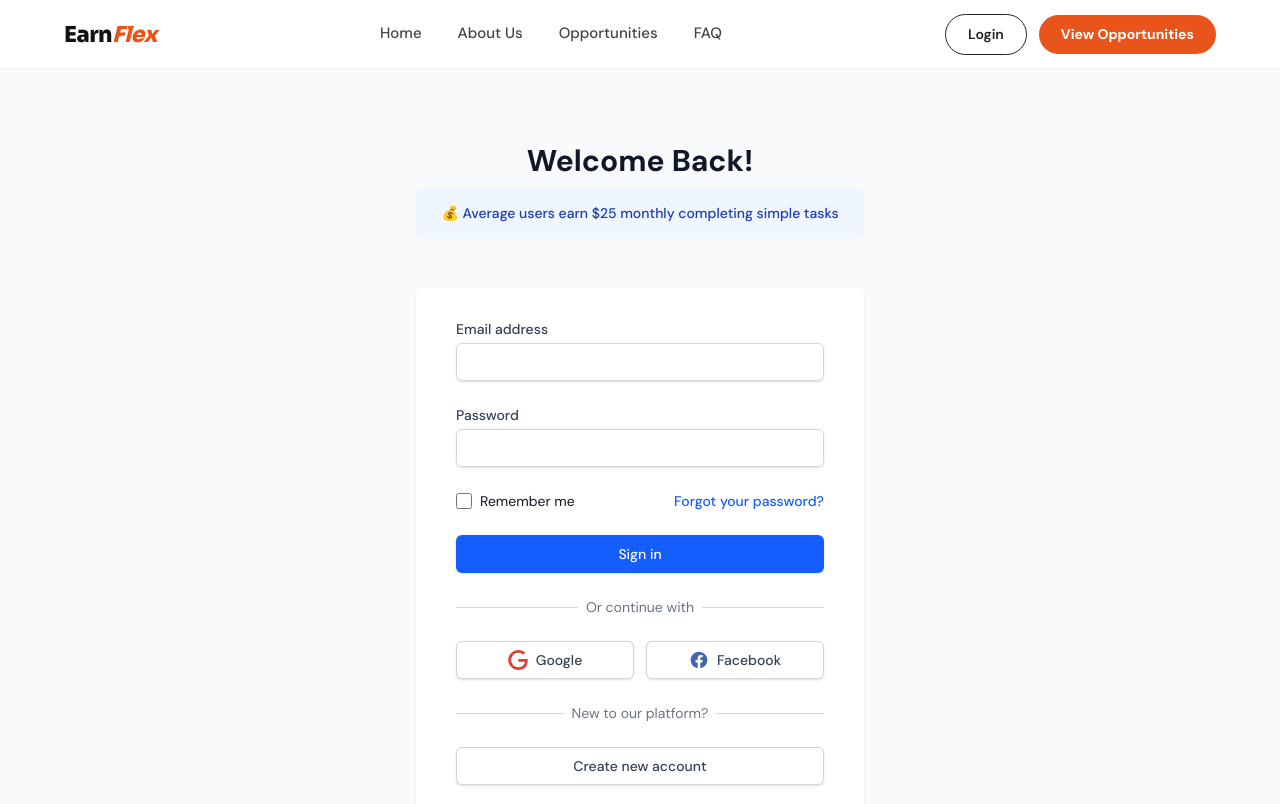
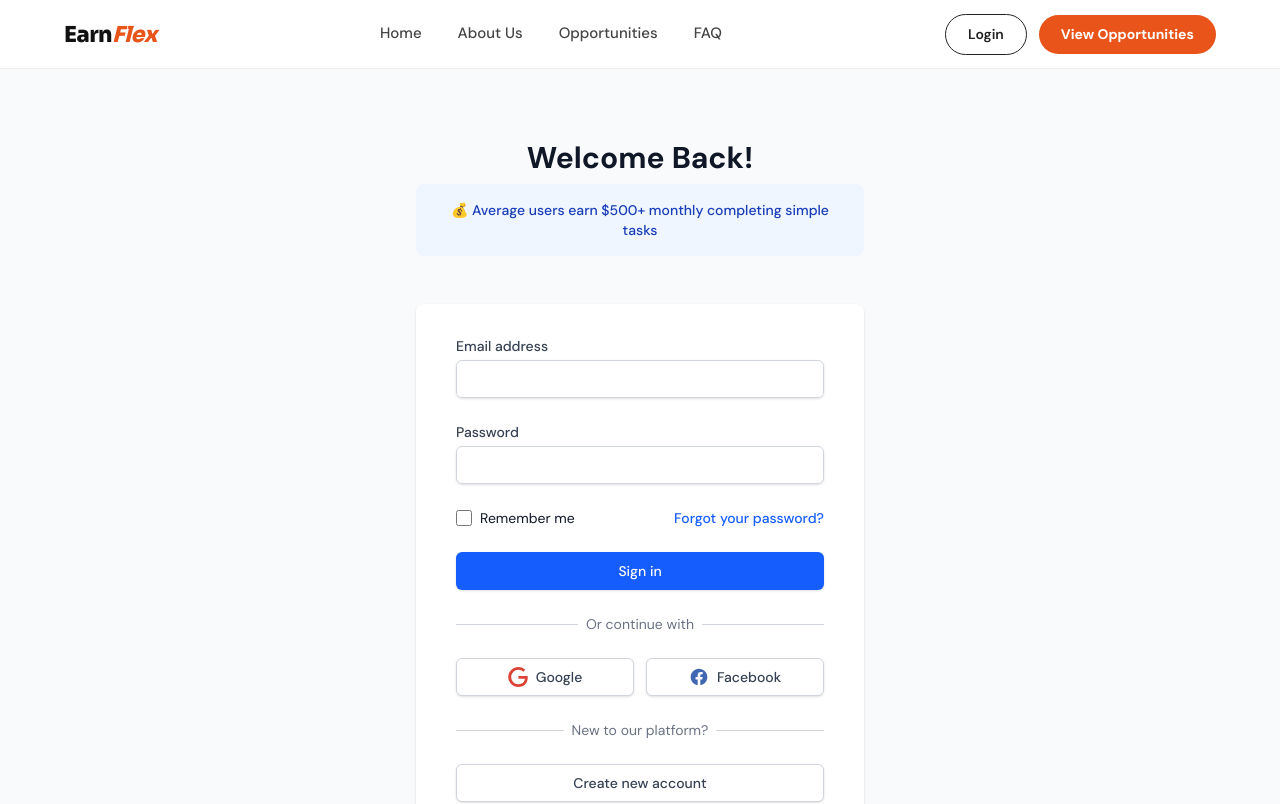
Before and after one commit to MeAsCoder/PaidTasks, a Next.js app: page /auth/login in a window 1280 px wide. Shown: the top 804 px of the page. Built offline with nearby package versions, Linux system fonts and the light colour scheme; no server answers.

Commit message:
Changes made to the login and registration page

```diff
--- a/pages/auth/login.js
+++ b/pages/auth/login.js
@@ -111,7 +111,7 @@ export default function LoginPage() {
           <div className="mt-2 text-center text-sm text-gray-600">
             <div className="bg-blue-50 p-4 rounded-lg mb-4">
               <p className="text-blue-800 font-medium">
-                💰 Average users earn ${(25).toLocaleString()} monthly completing simple tasks
+                💰 Average users earn ${(500).toLocaleString()}+ monthly completing simple tasks
               </p>
             </div>
           </div>
--- a/pages/auth/register.js
+++ b/pages/auth/register.js
@@ -94,7 +94,7 @@ export default function RegisterPage() {
           <div className="mt-2 text-center text-sm text-gray-600">
             <div className="bg-green-50 p-4 rounded-lg mb-4">
               <p className="text-green-800 font-medium">
-                🚀 Top earners make ${(150).toLocaleString()}+ monthly - start earning today!
+                🚀 Top earners make ${(1000).toLocaleString()}+ monthly - start earning today!
               </p>
             </div>
           </div>
```
